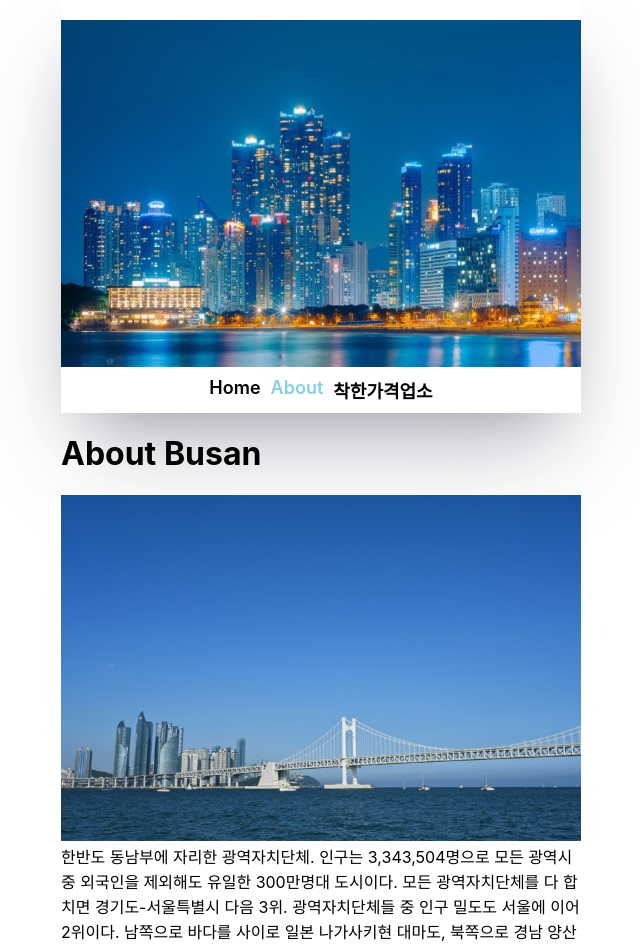
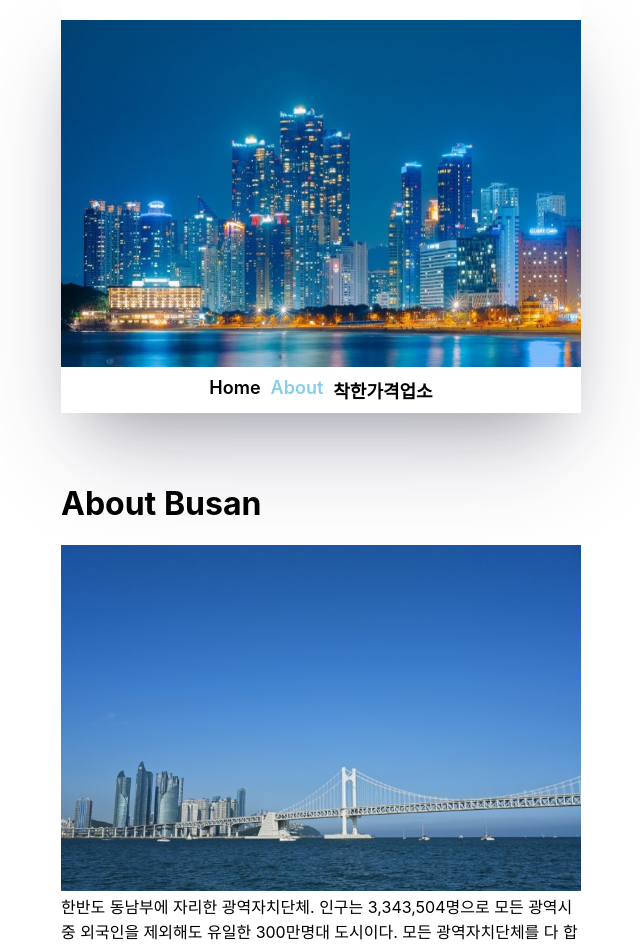
Before and after one commit to kimnew6/BusanTour, a Next.js app: page /about in a window 1280 px wide. Shown: the top 947 px of the page, without its empty margins (319-959 px from the left). Built offline with nearby package versions, Linux system fonts and the light colour scheme.

Commit message:
delete: tags, nbsp

```diff
--- a/pages/about.js
+++ b/pages/about.js
@@ -2,7 +2,7 @@ import Seo from "../components/Seo";
 import Image from "next/image";
 export default function about() {
   return (
-    <div>
+    <div style={{ padding: "50px 0" }}>
       <Seo title="about" />
       <h1>About Busan</h1>
       <Image
--- a/pages/goodpricestore/[...params].js
+++ b/pages/goodpricestore/[...params].js
@@ -7,6 +7,8 @@ export default function Detail({ data, params }) {
   console.log(data);
   const detail = data.getGoodPriceStore.item[0];
   const [title, id] = params || [];
+
+  const extractSpanPattern = /<\/?("[^"]*"|'[^']*'|[^>])*(>|$)/gi;
   return (
     <div>
       <Seo title={title} />
@@ -29,7 +31,7 @@ export default function Detail({ data, params }) {
       )}
       <span className="representativeMenu">{detail.cn}</span>
       <span className="description">
-        {detail.intrcn.length > 11 ? detail.intrcn : ""}
+        {detail.intrcn.replace(extractSpanPattern, "").replace(/&nbsp;/gi, "")}
       </span>
       <span className="address">주소 : {detail.adres}</span>
       <span className="openingHours">영업 시간 : {detail.bsnTime}</span>
```
